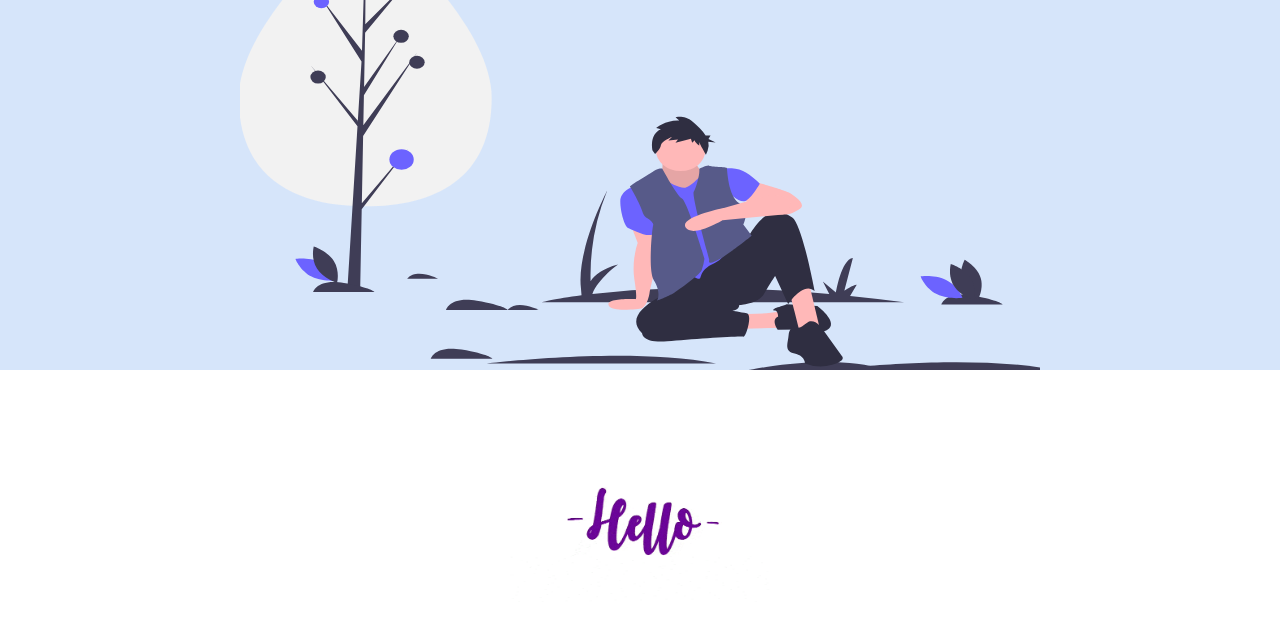
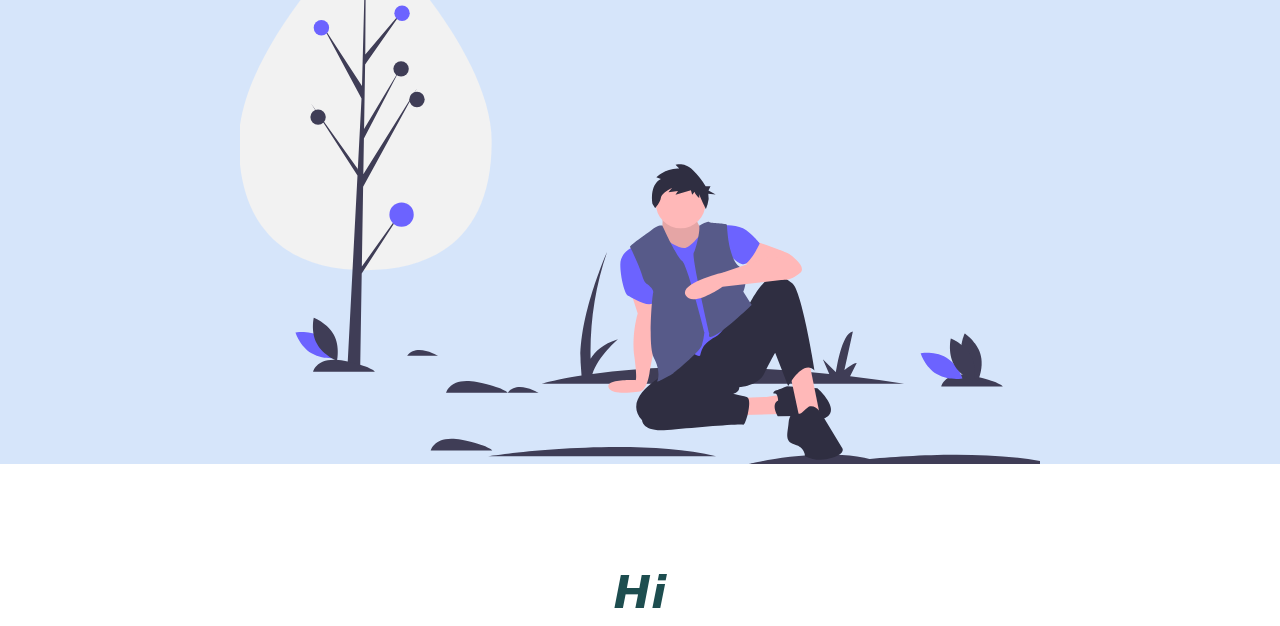
Before and after one commit to shivmehmi/portfolio, a plain HTML site: page index.html in a window 1280 px wide. Shown: the part 259-885 px from the top of the page. Drawn offline with nearby package versions, Linux system fonts and the light colour scheme; a script that the page names is missing; a web font is replaced by a local one.

Commit message:
Add files via upload

```diff
--- a/assets/css/style.css
+++ b/assets/css/style.css
@@ -253,7 +253,7 @@ p {
     background: #0077b5;
 }
 #masthead #earth-holder #main-img {
-    max-height: 510px;
+    max-height: 700px;
     }
 
 
--- a/index.html
+++ b/index.html
@@ -94,7 +94,7 @@
             <div class="row">
                 <div class="col-md-12">
                     <article>
-                        <figure> <img src="assets/img/hello.gif" alt="hello" class="img-responsive"> </figure><br>
+                        <h2>Hi</h2><br>
                         <p>I'm a web designer / developer based in Jalandhar, Punjab. I have a passion for web design and love to create for web and mobile devices from the College Days.</p>
                     </article>
                 </div>
```
